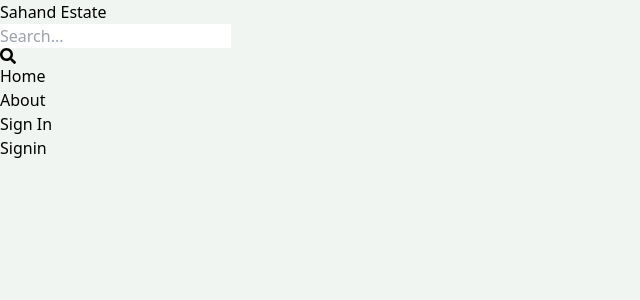
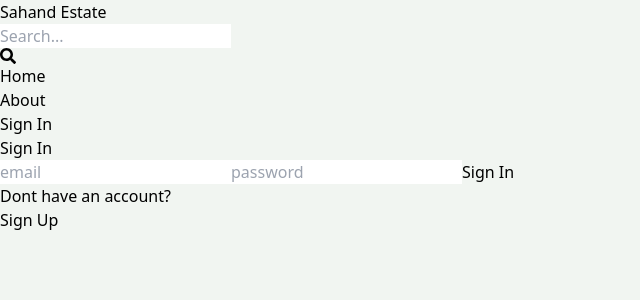
Before and after one commit to navyabijoy/mern-project, a React (Vite) app in the folder client/: page /sign-in in a window 1280 px wide. Shown: the top 300 px of the page, without its empty margins (0-640 px from the left). Built offline with nearby package versions, Linux system fonts and the light colour scheme.

Commit message:
complete sign in page functionality

```diff
--- a/client/package.json
+++ b/client/package.json
@@ -13,6 +13,7 @@
     "jsonwebtoken": "^9.0.2",
     "react": "^18.3.1",
     "react-dom": "^18.3.1",
+    "react-icons": "^5.4.0",
     "react-router-dom": "^6.26.2"
   },
   "devDependencies": {
--- a/client/src/pages/Signin.jsx
+++ b/client/src/pages/Signin.jsx
@@ -1,7 +1,61 @@
-import React from 'react'
+import { useState } from 'react'
+import { Link, useNavigate } from 'react-router-dom'
+export default function SignUp() {
+  const [formData, setFormData] = useState({})
+  const [error, setError] = useState(null);
+  const [loading, setLoading] = useState(false)
+  const navigate = useNavigate();
+  const handleChange = (e) => {
+    setFormData(
+      {
+        ...formData,
+        [e.target.id]: e.target.value,
+      }
+    );
 
-export default function Signin() {
+  };
+  const handleSubmit = async (e) => {
+    e.preventDefault();
+    try {
+      setLoading(true);
+      const res = await fetch('/api/auth/signin', {
+        method: 'POST',
+        headers: {
+          'Content-Type': 'application/json',
+        },
+        body: JSON.stringify(formData),
+      });
+      const data = await res.json();
+      console.log(data);
+      if (data.success === false) {
+        setLoading(false);
+        setError(data.message);
+        return;
+      }
+      setLoading(false);
+      setError(null);
+      navigate('/');
+    } catch (error) {
+      setLoading(false);
+      setError(error.message);
+    }
+  };
   return (
-    <div>Signin</div>
+    <div className='p-3 max-w-lg mx-auto'>
+      <h1 className="text-3xl text-center font-semibold my-7">Sign In</h1>
+      <form onSubmit={handleSubmit} className="flex flex-col gap-4">
+        {/* <input type="text" placeholder="username" className="border p-3 rounded-lg" id='username' onChange={handleChange} /> */}
+        <input type="email" placeholder="email" className="border p-3 rounded-lg" id='email'  onChange={handleChange} />
+        <input type="password" placeholder="password" className="border p-3 rounded-lg" id='password'  onChange={handleChange} />
+        <button disabled={loading} className='bg-slate-700 text-white p-3 rounded-lg uppercase hover:opacity-95 disabled:opacity-80'> {loading ? 'Loading...' : 'Sign In'}</button>
+      </form>
+      <div className='flex gap-2 mt-5'>
+        <p>Dont have an account?</p>
+        <Link to={"/sign-up"}>
+        <span className='text-blue-700'>Sign Up</span>
+        </Link>
+      </div>
+      {error && <p className='text-red-500 mt-5'>{error}</p>}
+    </div>
   )
 }
```
Also changed, not shown: 1 other file (tests, documents, lock files or other folders).
